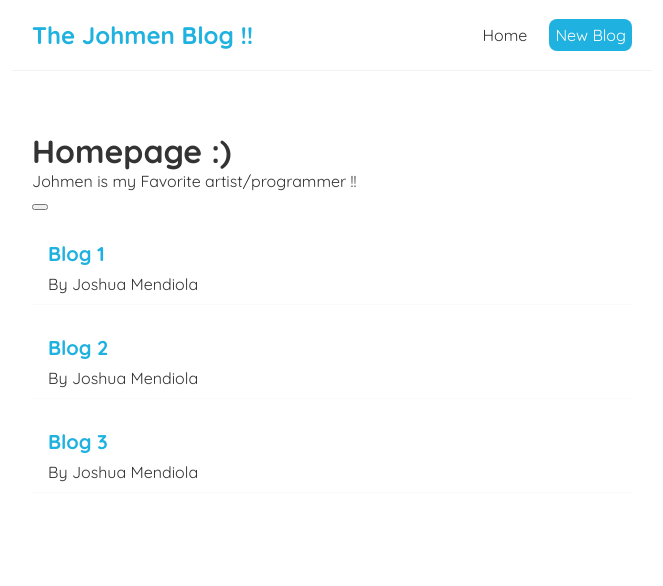
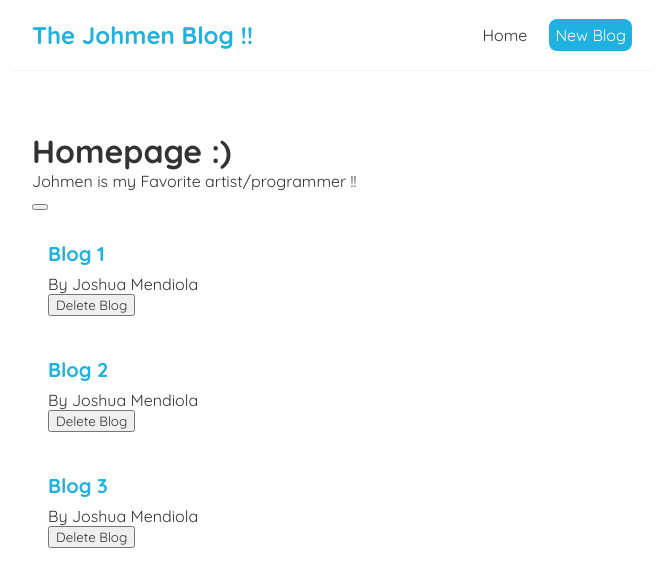
Before and after one commit to JoshMendiola/JoBlog, a React (Create React App) app: page / in a window 1280 px wide. Shown: the top 586 px of the page, without its empty margins (308-971 px from the left). Built offline with nearby package versions, Linux system fonts and the light colour scheme.

Commit message:
moves the bloglist into its own component and adds delete functionality

```diff
--- /dev/null
+++ b/src/BlogList.js
@@ -0,0 +1,17 @@
+import React from 'react';
+
+function BlogList(props) {
+    return (
+        <div className="blogList">
+        {props.blogs.map((blog) => (
+                <div className="blogPreview" key = {blog.id}>
+                    <h2>{blog.title}</h2>
+                    <p>By {blog.author}</p>
+                    <button onClick={() => props.handleDelete(blog.id)}> Delete Blog </button>
+                </div>
+            ))}
+        </div>
+    )
+}
+
+export default BlogList;
--- a/src/Home.js
+++ b/src/Home.js
@@ -1,4 +1,5 @@
-import React, {useState} from 'react';
+import React, {useState, useEffect} from 'react';
+import BlogList from "./BlogList";
 
 
 const Home = () => {
@@ -20,18 +21,23 @@ const Home = () => {
            setFav("Favorite")
        }
     }
+
+    const handleDelete = (id) =>
+    {
+        const newBlogs = blogs.filter(blog => blog.id != id)
+        setBlogs(newBlogs)
+    }
+
+    useEffect(() => {
+        console.log("use effect works")
+        }
+    )
     return (
         <div className="home">
             <h1>Homepage :)</h1>
             <p> Johmen is my {fav} artist/programmer !!</p>
             <button onClick={() => handleFavClick()}></button>
-            {blogs.map((blog) => (
-                <div className="blogPreview" key = {blog.id}>
-                    <h2>{blog.title}</h2>
-                    <p>By {blog.author}</p>
-                </div>
-            ))}
-
+            <BlogList blogs={blogs} handleDelete = {handleDelete}/>
         </div>
     );
 };
--- a/src/css/index.css
+++ b/src/css/index.css
@@ -33,6 +33,7 @@
   padding: 20px;
 }
 
+
 .blogPreview {
   padding: 10px 16px;
   margin: 20px 0;
```
